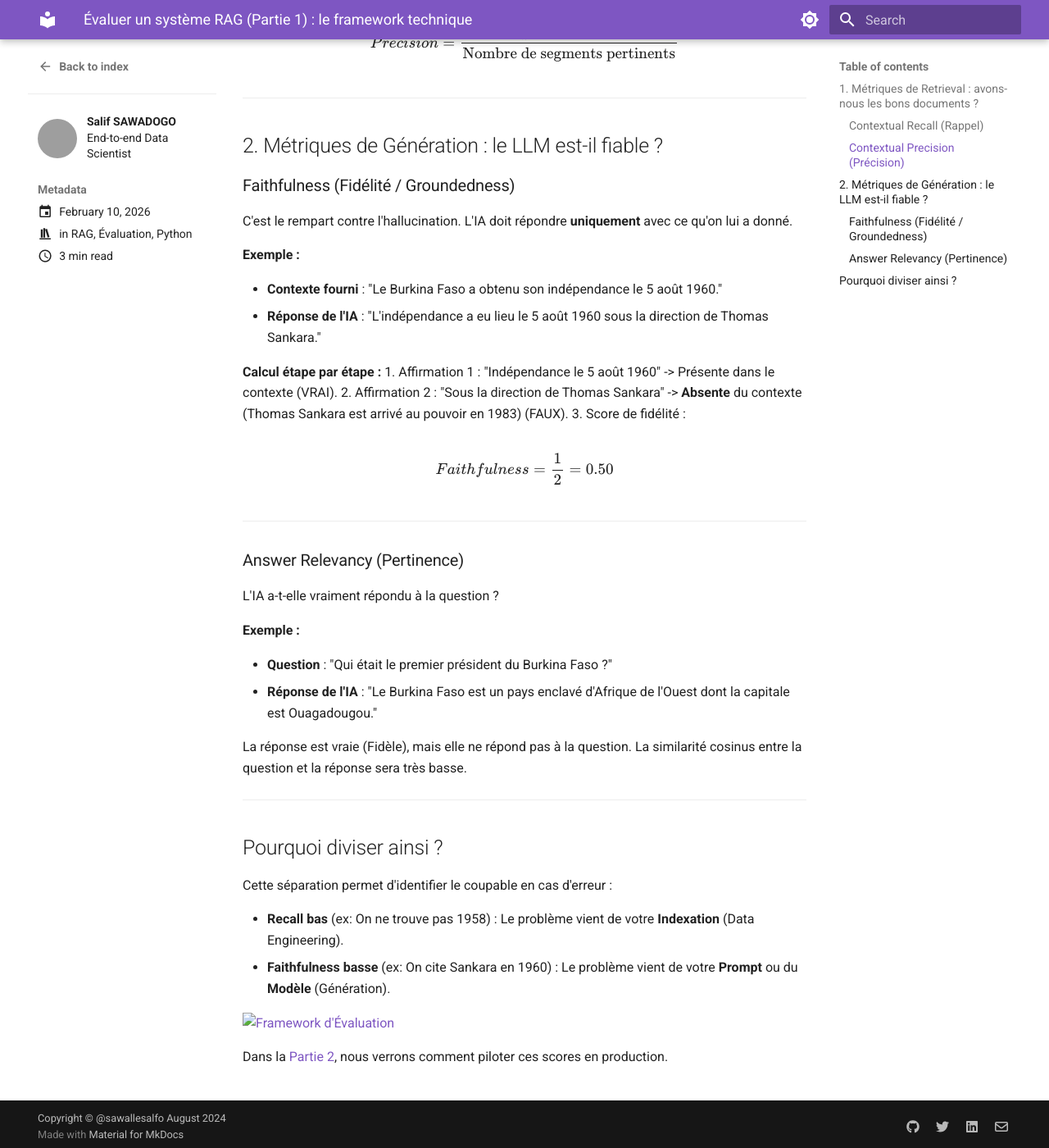
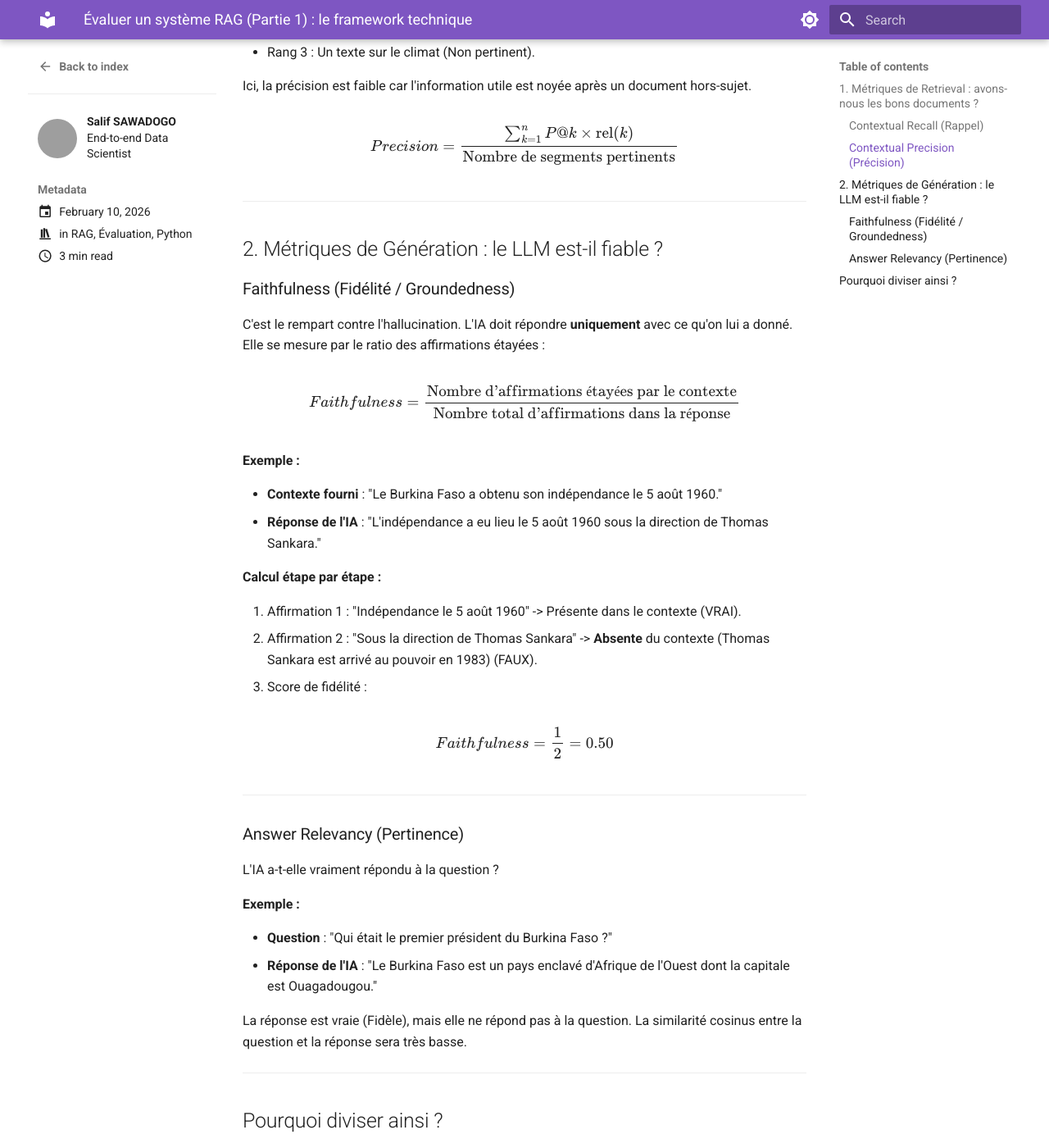
Before and after one commit to sawallesalfo/blog, an MkDocs documentation site: the page built from docs/posts/rag_evaluation_framework.md, in a window 1280 px wide and 1400 px high, scrolled down 1285 px. Shown: the whole window at 82% size. Built offline with MkDocs 1.6.1 and Material for MkDocs 9.7.7, drawn with Linux system fonts in a browser that asks for light colours; comment, search, counter and statistics services are not loaded; some of the changed text lies outside the part shown; grey boxes are pictures that could not be loaded.

Commit message:
style: re-add mathematical formulas to RAG evaluation framework

```diff
--- a/docs/posts/rag_evaluation_framework.md
+++ b/docs/posts/rag_evaluation_framework.md
@@ -17,7 +17,9 @@ La bataille du RAG se gagne sur deux fronts : la capacité à trouver l'informat
 ## 1. Métriques de Retrieval : avons-nous les bons documents ?
 
 ### Contextual Recall (Rappel)
-Le Rappel vérifie si nous avons trouvé tous les ingrédients nécessaires pour répondre.
+Le Rappel vérifie si nous avons trouvé tous les ingrédients nécessaires pour répondre. Il se base sur le ratio entre les faits trouvés et les faits attendus :
+
+$$Recall = \frac{|\text{Segments récupérés} \cap \text{Segments attendus}|}{|\text{Segments attendus}|}$$
 
 **Exemple :**
 
@@ -59,7 +61,9 @@ $$Precision = \frac{\sum_{k=1}^{n} P@k \times \text{rel}(k)}{\text{Nombre de seg
 ## 2. Métriques de Génération : le LLM est-il fiable ?
 
 ### Faithfulness (Fidélité / Groundedness)
-C'est le rempart contre l'hallucination. L'IA doit répondre **uniquement** avec ce qu'on lui a donné.
+C'est le rempart contre l'hallucination. L'IA doit répondre **uniquement** avec ce qu'on lui a donné. Elle se mesure par le ratio des affirmations étayées :
+
+$$Faithfulness = \frac{\text{Nombre d'affirmations étayées par le contexte}}{\text{Nombre total d'affirmations dans la réponse}}$$
 
 **Exemple :**
 
@@ -67,6 +71,7 @@ C'est le rempart contre l'hallucination. L'IA doit répondre **uniquement** avec
 *   **Réponse de l'IA** : "L'indépendance a eu lieu le 5 août 1960 sous la direction de Thomas Sankara."
 
 **Calcul étape par étape :**
+
 1. Affirmation 1 : "Indépendance le 5 août 1960" -> Présente dans le contexte (VRAI).
 2. Affirmation 2 : "Sous la direction de Thomas Sankara" -> **Absente** du contexte (Thomas Sankara est arrivé au pouvoir en 1983) (FAUX).
 3. Score de fidélité :
```
